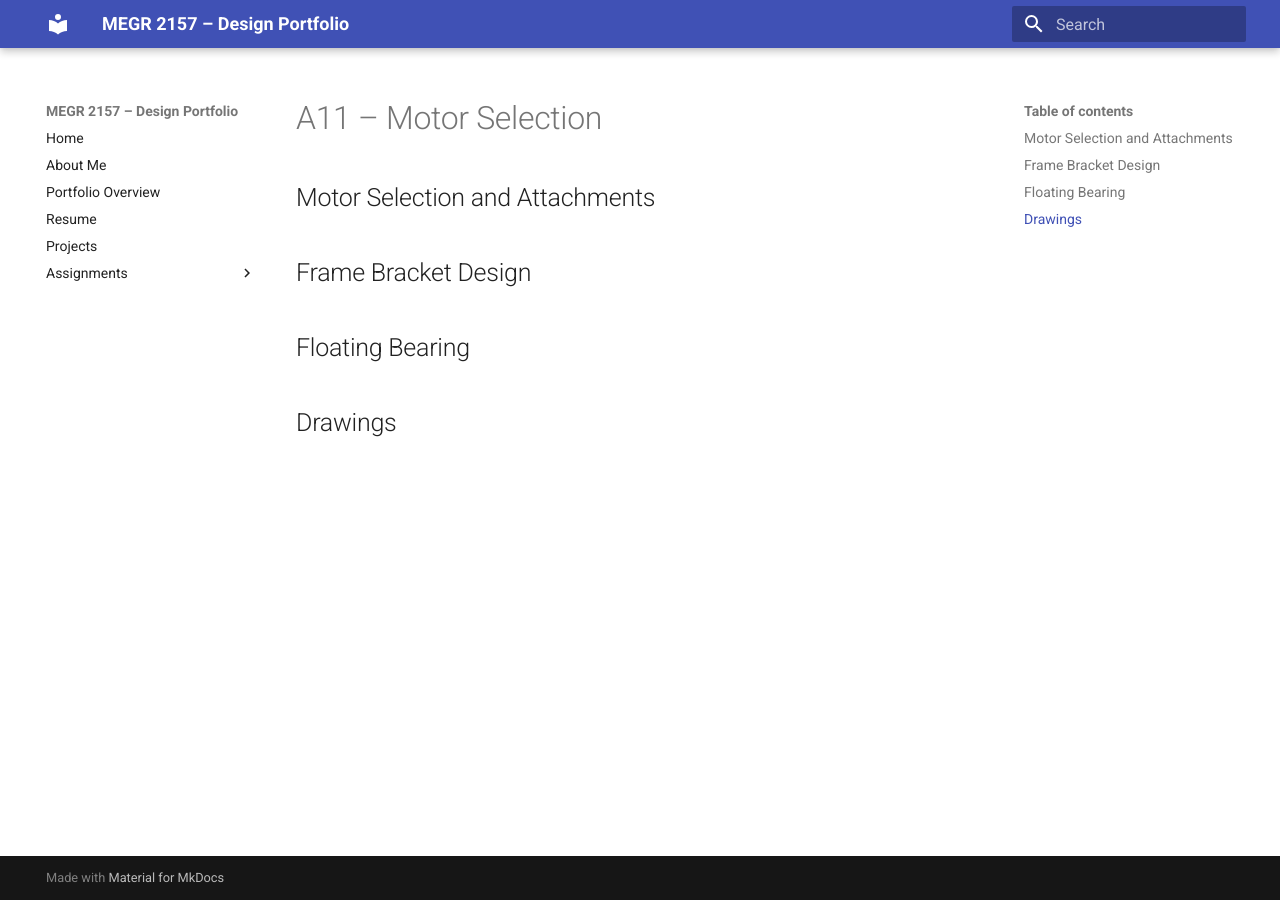
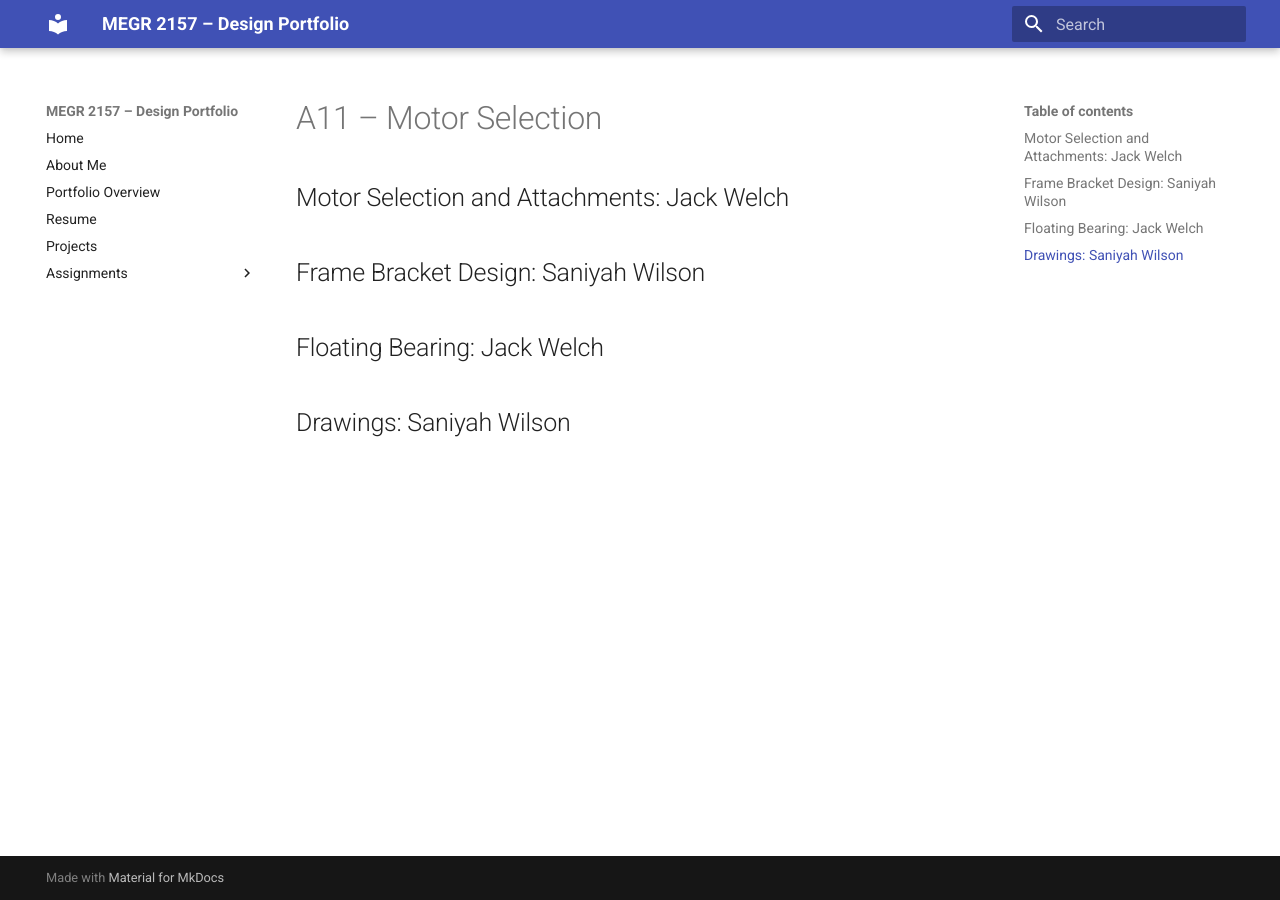
Before and after one commit to jwelch37/megr2156-portfolio, an MkDocs documentation site: the page built from docs/assignments/a11/index.md, in a window 1280 px wide. Built offline with MkDocs 1.6.1 and Material for MkDocs 9.7.7, drawn with Linux system fonts in a browser that asks for light colours.

Commit message:
Update section titles with contributor names

```diff
--- a/docs/assignments/a11/index.md
+++ b/docs/assignments/a11/index.md
@@ -1,12 +1,13 @@
 # A11 – Motor Selection
 
 
-## Motor Selection and Attachments
+## Motor Selection and Attachments: Jack Welch
 
 
-## Frame Bracket Design
+
+## Frame Bracket Design: Saniyah Wilson
 
 
-## Floating Bearing
+## Floating Bearing: Jack Welch
 
-## Drawings
+## Drawings: Saniyah Wilson
```
